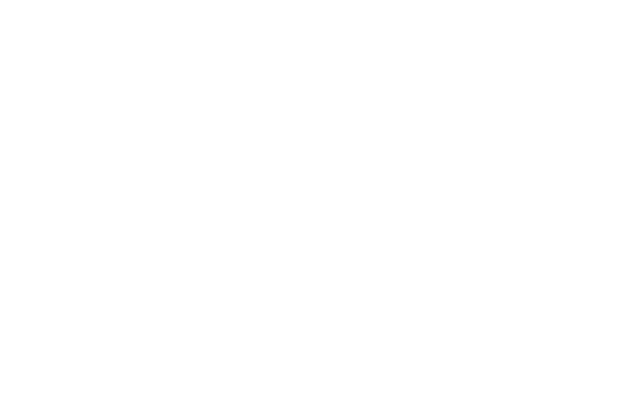
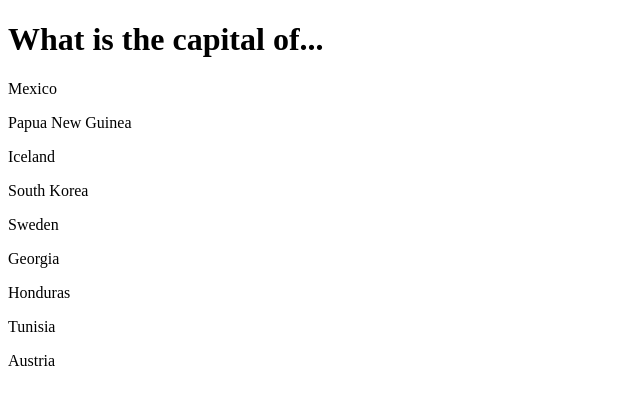
Before and after one commit to pahan35/jetbrains-academy-Flashcards, a plain HTML site: page index.html in a window 1280 px wide. Shown: the whole page, without its empty margins (0-640 px from the left). Drawn offline with Linux system fonts and the light colour scheme.

Commit message:
feat: stage 1

```diff
--- a/index.html
+++ b/index.html
@@ -5,6 +5,33 @@
         <title>Title</title>
     </head>
     <body>
-
+        <h1>What is the capital of...</h1>
+        <div>
+            <p>Mexico</p>
+        </div>
+        <div>
+            <p>Papua New Guinea</p>
+        </div>
+        <div>
+            <p>Iceland</p>
+        </div>
+        <div>
+            <p>South Korea</p>
+        </div>
+        <div>
+            <p>Sweden</p>
+        </div>
+        <div>
+            <p>Georgia</p>
+        </div>
+        <div>
+            <p>Honduras</p>
+        </div>
+        <div>
+            <p>Tunisia</p>
+        </div>
+        <div>
+            <p>Austria</p>
+        </div>
     </body>
 </html>
```
Lines whose indentation alone changed are shown as unchanged.
